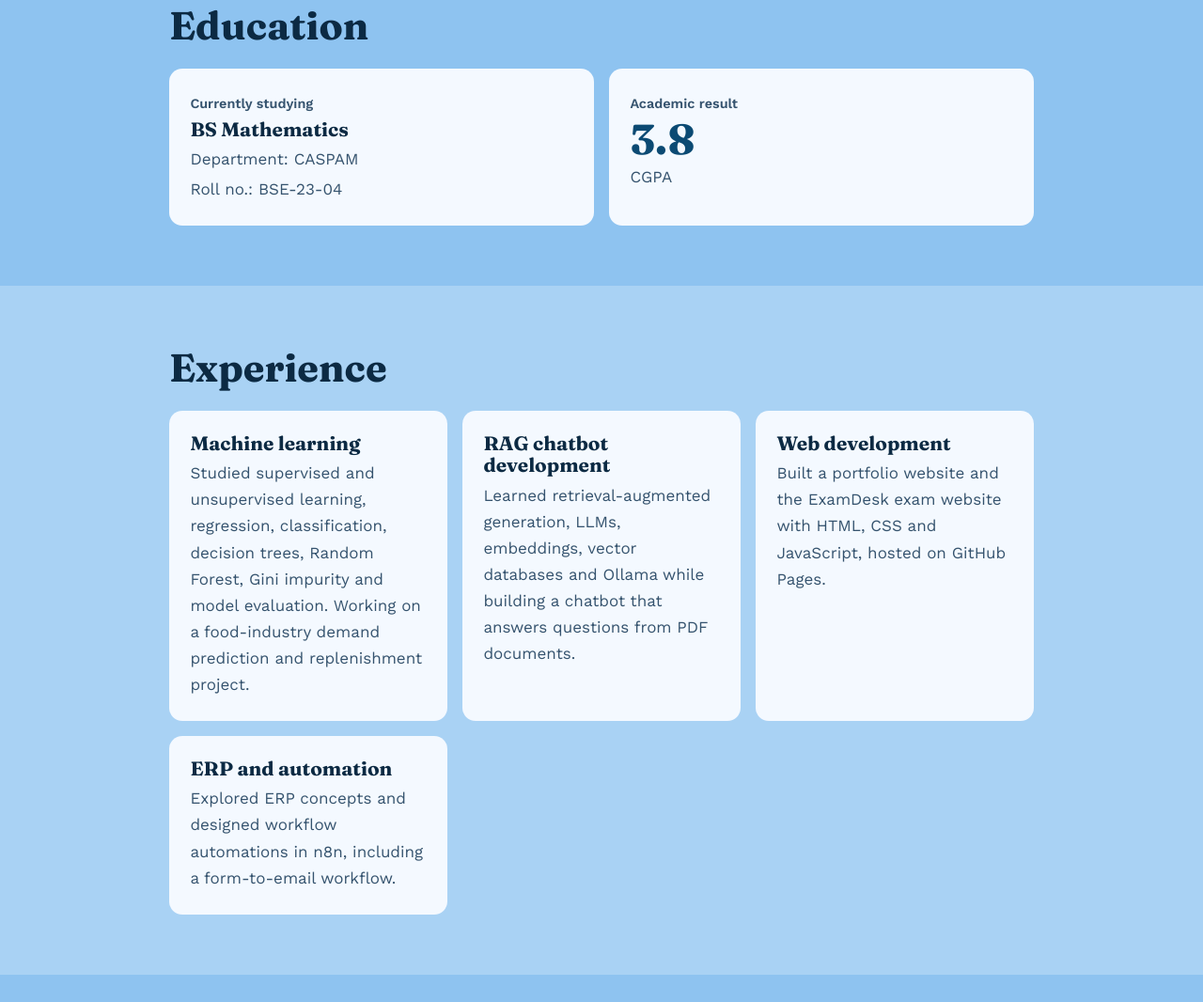
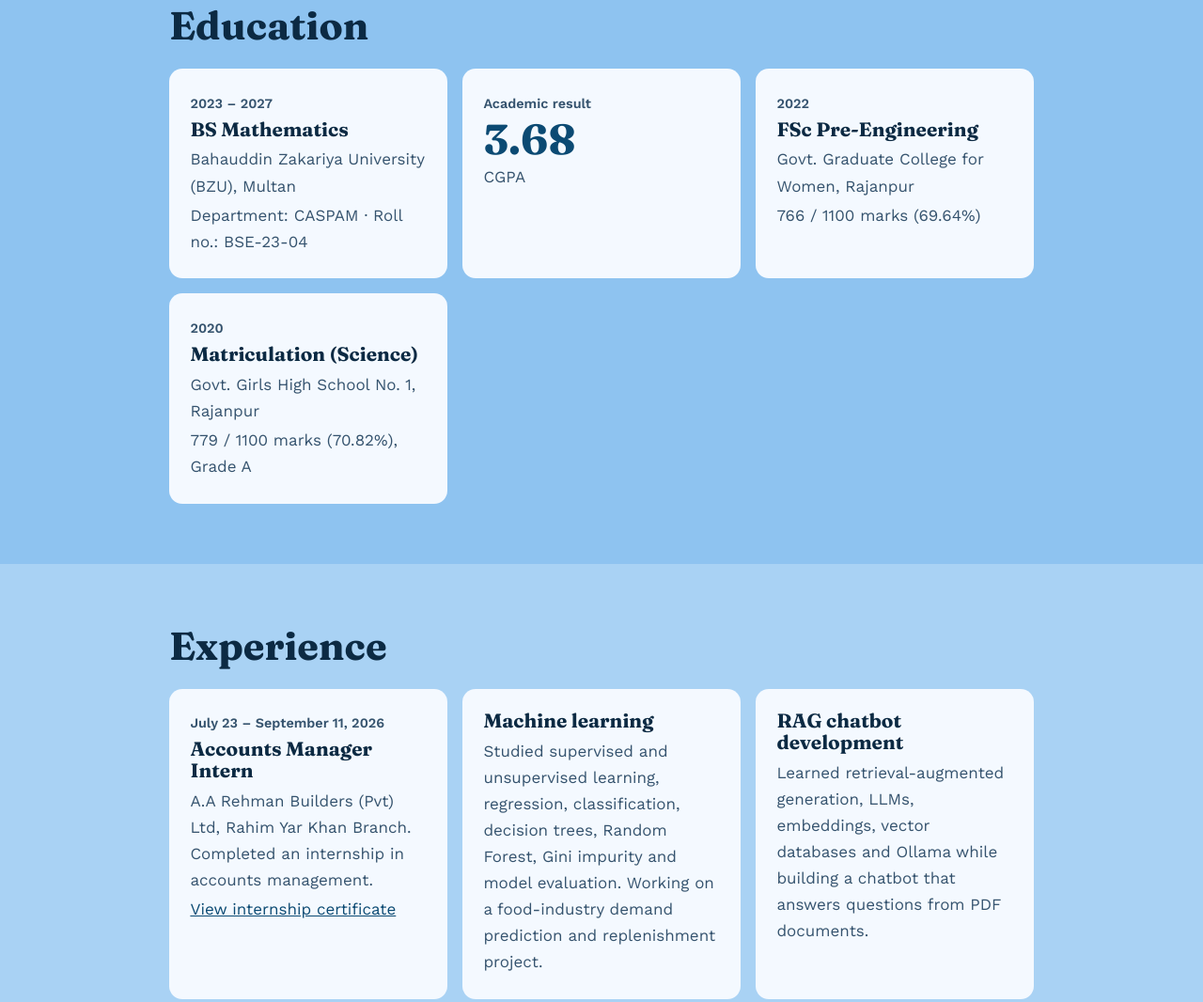
Before and after one commit to MunibaMaqsood/portfolio, a plain HTML site: page index.html in a window 1280 px wide. Shown: the part 1080-2146 px from the top of the page at 94% size. Drawn offline with nearby package versions, Linux system fonts and the light colour scheme.

Commit message:
Add files via upload

```diff
--- a/index.html
+++ b/index.html
@@ -59,7 +59,7 @@ footer{padding:2rem 0 3rem;font-size:.9rem;color:var(--mute)}
  <p class="role">Mathematics Student</p>
  <p class="lead">Hi! I’m Muniba Maqsood, a Mathematics student who loves learning new things and solving problems. I am interested in Mathematics, AI, Machine Learning and technology. This website is a place where I share my learning, skills and projects.</p>
  <p class="eq" aria-label="Euler's identity">e<sup>iπ</sup> + 1 = 0</p>
- <div class="btns"><a class="btn p" href="#skills">See my skills</a><a class="btn" href="#contact">Contact me</a></div>
+ <div class="btns"><a class="btn p" href="#skills">See my skills</a><a class="btn" href="#contact">Contact me</a><a class="btn" href="Muniba_Maqsood_CV.pdf" download>Download CV</a></div>
 </div></div>
 
 <section class="band" id="about"><div class="wrap">
@@ -70,14 +70,17 @@ footer{padding:2rem 0 3rem;font-size:.9rem;color:var(--mute)}
 <section id="education"><div class="wrap">
  <h2>Education</h2>
  <div class="grid">
-  <div class="card"><p class="st">Currently studying</p><h3>BS Mathematics</h3><p>Department: CASPAM</p><p>Roll no.: BSE-23-04</p></div>
-  <div class="card"><p class="st">Academic result</p><div class="big">3.8</div><p>CGPA</p></div>
+  <div class="card"><p class="st">2023 – 2027</p><h3>BS Mathematics</h3><p>Bahauddin Zakariya University (BZU), Multan</p><p>Department: CASPAM · Roll no.: BSE-23-04</p></div>
+  <div class="card"><p class="st">Academic result</p><div class="big">3.68</div><p>CGPA</p></div>
+  <div class="card"><p class="st">2022</p><h3>FSc Pre-Engineering</h3><p>Govt. Graduate College for Women, Rajanpur</p><p>766 / 1100 marks (69.64%)</p></div>
+  <div class="card"><p class="st">2020</p><h3>Matriculation (Science)</h3><p>Govt. Girls High School No. 1, Rajanpur</p><p>779 / 1100 marks (70.82%), Grade A</p></div>
  </div>
 </div></section>
 
 <section class="band" id="experience"><div class="wrap">
  <h2>Experience</h2>
  <div class="grid">
+  <div class="card"><p class="st">July 23 – September 11, 2026</p><h3>Accounts Manager Intern</h3><p>A.A Rehman Builders (Pvt) Ltd, Rahim Yar Khan Branch. Completed an internship in accounts management.</p><p><a href="Internship_Certificate.pdf" rel="noopener">View internship certificate</a></p></div>
   <div class="card"><h3>Machine learning</h3><p>Studied supervised and unsupervised learning, regression, classification, decision trees, Random Forest, Gini impurity and model evaluation. Working on a food-industry demand prediction and replenishment project.</p></div>
   <div class="card"><h3>RAG chatbot development</h3><p>Learned retrieval-augmented generation, LLMs, embeddings, vector databases and Ollama while building a chatbot that answers questions from PDF documents.</p></div>
   <div class="card"><h3>Web development</h3><p>Built a portfolio website and the ExamDesk exam website with HTML, CSS and JavaScript, hosted on GitHub Pages.</p></div>
```
Also changed, not shown: 2 other files.
